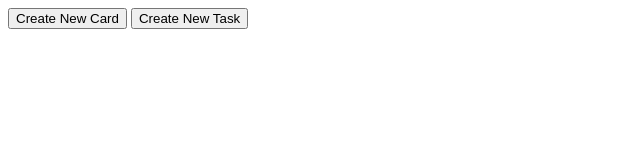
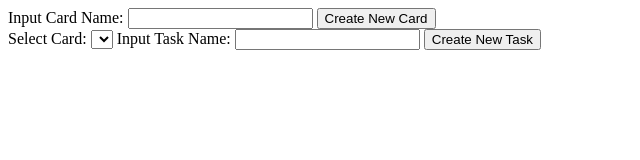
Before and after one commit to MrCarZ/to-do-exercise, a plain HTML site: page index.html in a window 1280 px wide. Shown: the whole page, without its empty margins (0-640 px from the left). Drawn offline with Linux system fonts and the light colour scheme.

Commit message:
Add HTML structure for menu bar

```diff
--- a/index.html
+++ b/index.html
@@ -3,16 +3,30 @@
     <head>
         <meta charset="utf-8"/>
         <script type="text/javascript" src='toDoList.js'></script>
+        <link type="stylesheet/css" href='styles.css'/>
     </head>
 
     <body>
 
-        <nav>
-            <button onclick="createNewCard()"> Create New Card</button>
-            <button onclick="createNewTask(1)"> Create New Task</button>
+        <nav class="menubar">
+
+            <label for="cardName"> Input Card Name:</label>
+            <input type="text" id="cardName" name="cardName"/>
+            <button onclick="createNewCard('cardName')"> Create New Card</button>
+
+            <br/>
+
+            <label for="cardSelector">Select Card:</label>
+            <select id="cardSelector" name="cardSelector"> </select>
+
+            <label for="taskName">Input Task Name:<label>
+            <input type="text" id="taskName" name="taskName"/>
+            <button onclick="createNewTask('taskName', 'cardSelector')"> Create New Task</button>
+
         </nav>
 
-        <section class="card">
+
+        <section>
 
 
 
```
